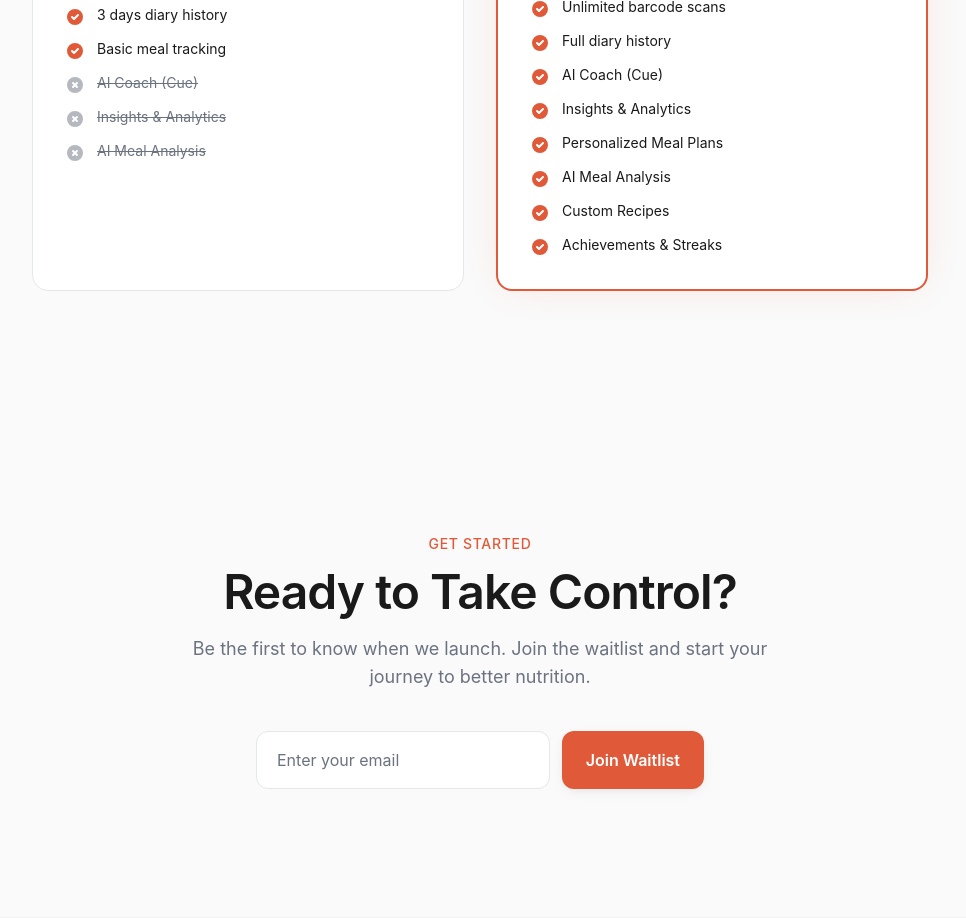
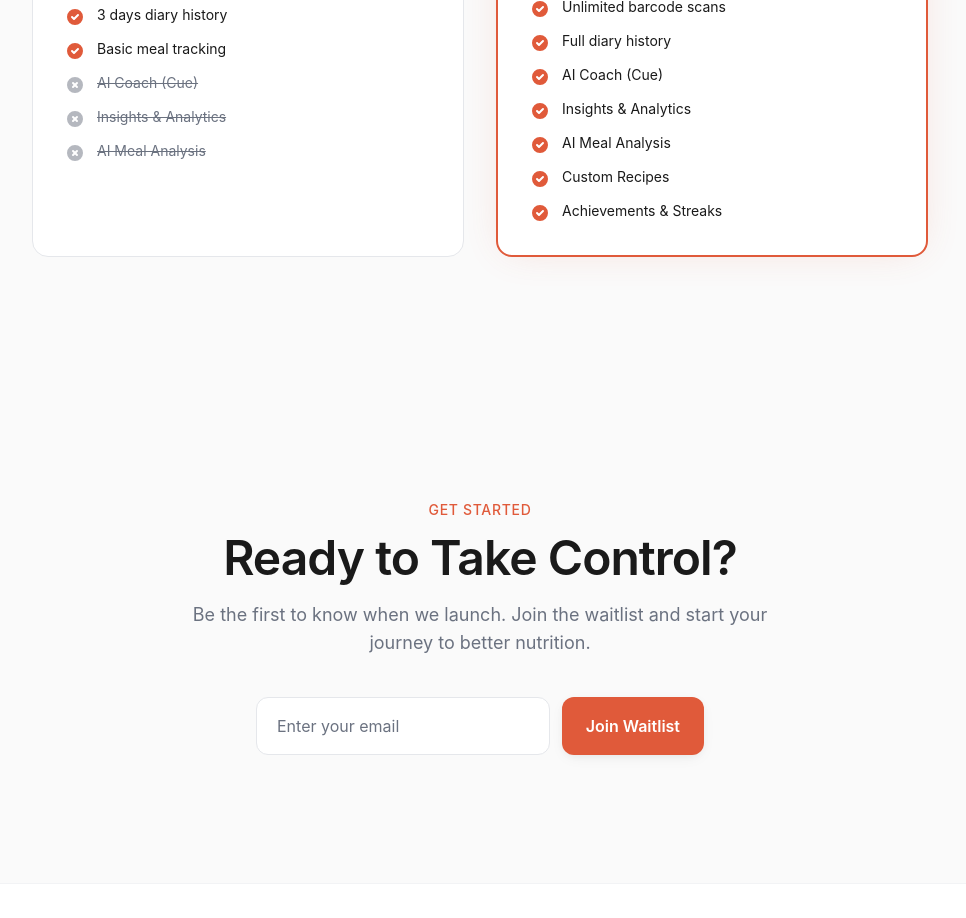
Before and after one commit to Juan-Oclock/caloriecue-landing, a Next.js app: page / in a window 1280 px wide. Shown: the part 4060-4978 px from the top of the page, without its empty margins (160-1126 px from the left). Built offline with nearby package versions, Linux system fonts and the light colour scheme.

Commit message:
Remove Personalized Meal Plans from pricing section

```diff
--- a/src/components/PricingSection.tsx
+++ b/src/components/PricingSection.tsx
@@ -31,7 +31,6 @@ const PREMIUM_FEATURES = [
   { text: "Full diary history", included: true },
   { text: "AI Coach (Cue)", included: true },
   { text: "Insights & Analytics", included: true },
-  { text: "Personalized Meal Plans", included: true },
   { text: "AI Meal Analysis", included: true },
   { text: "Custom Recipes", included: true },
   { text: "Achievements & Streaks", included: true },
```
